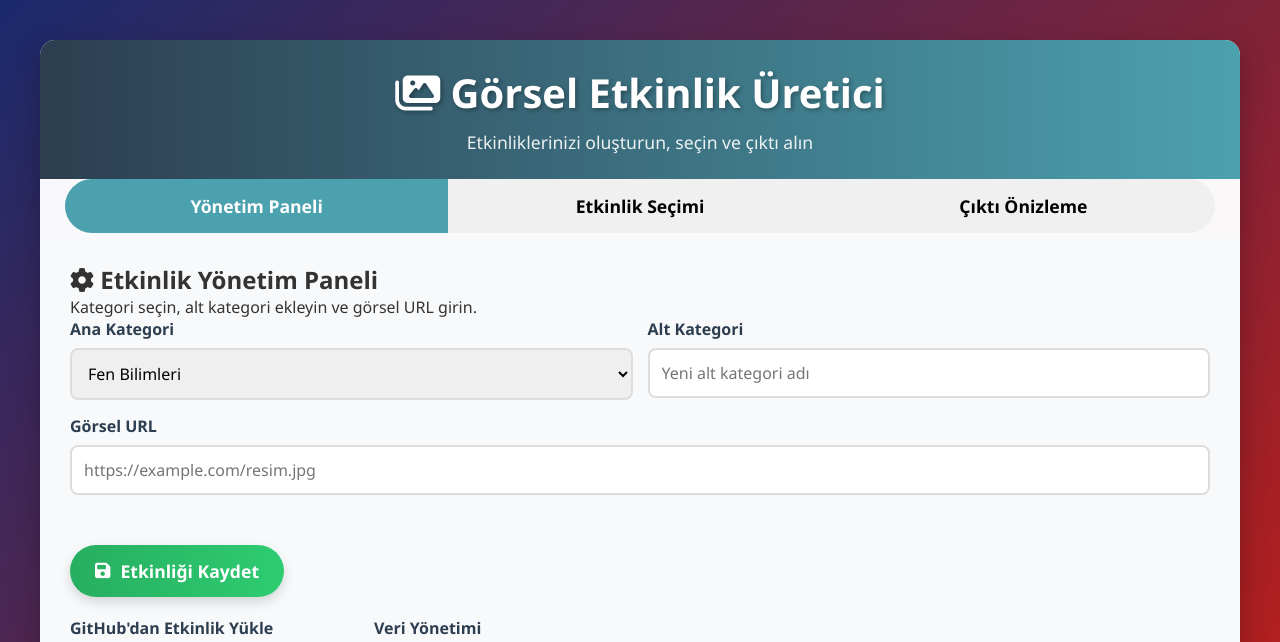
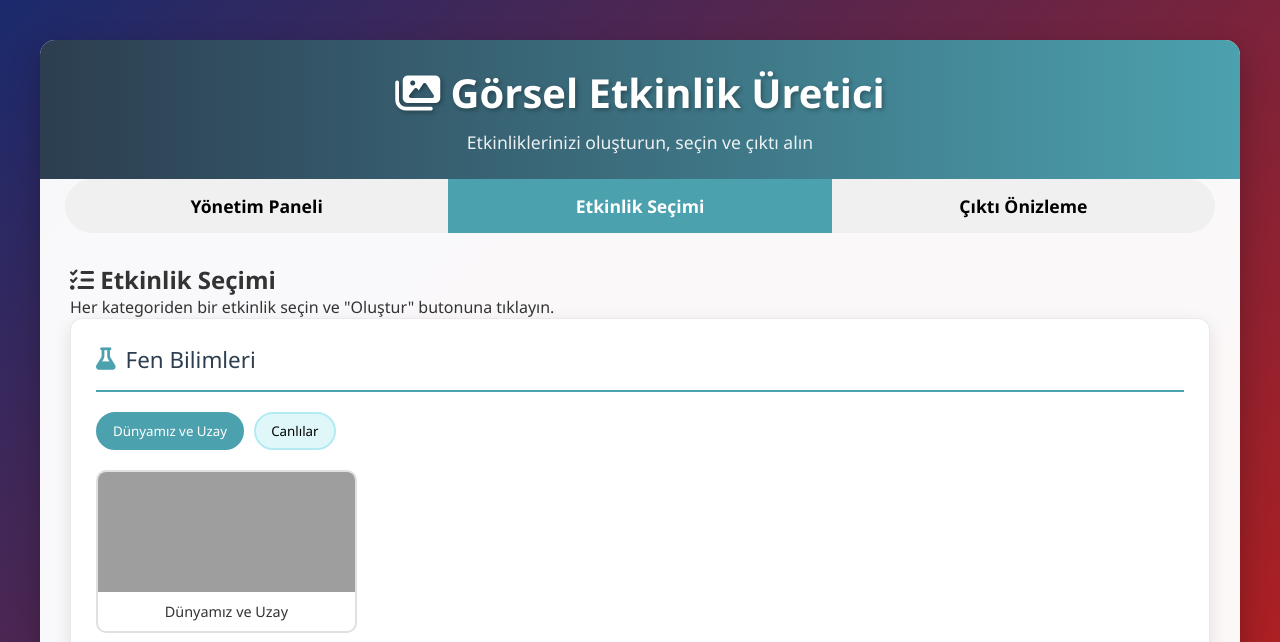
Before and after one commit to eLearingn/elearning, a plain HTML site: page index.html in a window 1280 px wide. Shown: the top 642 px of the page. Drawn offline with Linux system fonts and the light colour scheme; grey boxes are pictures that could not be loaded.

Commit message:
Update index.html

```diff
--- a/index.html
+++ b/index.html
@@ -1346,6 +1346,9 @@
             // Yerel verileri göster
             renderStoredActivities();
             renderActivitySelection();
+
+            // Etkinlik seçimi sekmesini aktif yap
+            document.querySelector('.tab-btn[data-tab="activity"]').click();
         }
 
         // Sayfa yüklendiğinde uygulamayı başlat
```
